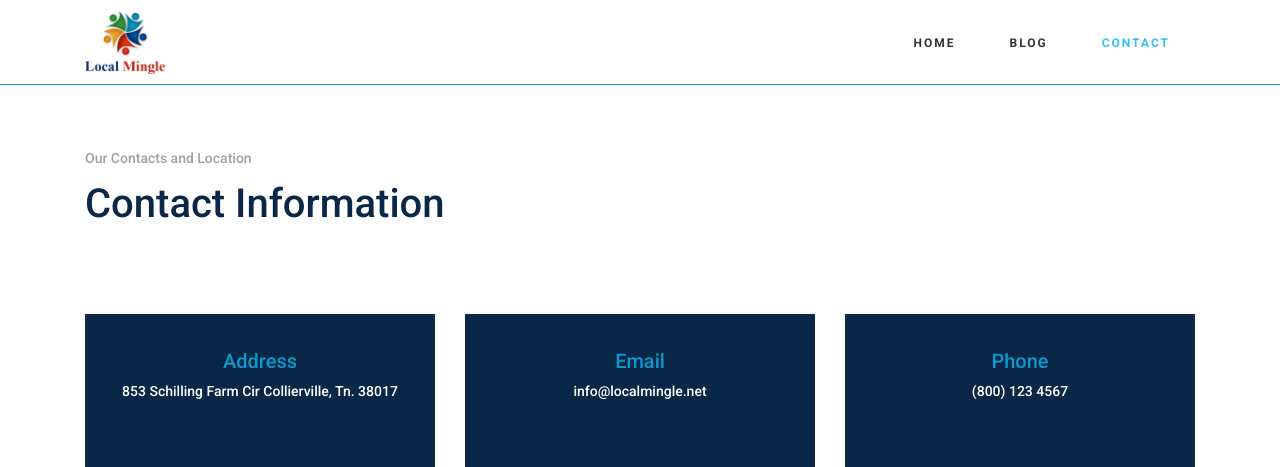
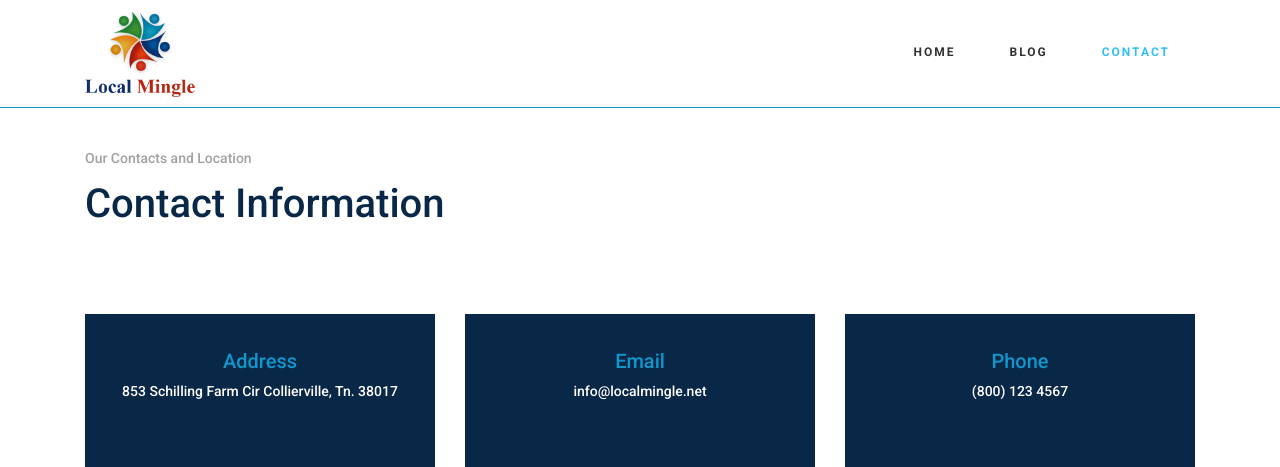
Before and after one commit to pankajsplice/social-media, a Django app: page /contact/ in a window 1280 px wide. Shown: the top 467 px of the page. Run offline with Django 3.2, Linux system fonts and the light colour scheme; some libraries are stand-ins or nearby versions.

Commit message:
logo width updated.

```diff
--- a/static/css/style.css
+++ b/static/css/style.css
@@ -24,7 +24,7 @@
     margin-top: 20px;
     cursor: pointer;}
 .head-menu {background-color: #fff; padding: 20px 0;}
-.head-menu .menu ul{list-style:none; margin:20px 0 0 0; padding: 0;
+.head-menu .menu ul{list-style:none; margin:29px 0 0 0; padding: 0;
  text-align: right;}
 .head-menu .menu ul li{display:inline-block; padding: 0 10px;}
 .head-top  {font-weight: 600;}
@@ -55,7 +55,7 @@
     -webkit-transition: all 0.7s ease 0s;
     z-index: 125;
 }
-.fixed#header .logo img{ width: 70px; }
+.fixed#header .logo img{ width: 90px; }
 .fixed#header a{    color: #004083; font-size:13px;}
 .fixed#header .head-menu .menu ul{ margin-top: 25px; }
 
@@ -65,7 +65,7 @@
 .fixed#header .head-log{display: none;}
 
 
-.logo  img{ width: 80px; }
+.logo  img{ width: 110px; }
 .logo span {color: #c1e277;}
 .mob { display: none; }
 /*.carousel-indicators { display: none; }*/
@@ -216,7 +216,7 @@
 
 .head-menu.head-menu-add {border-bottom: 1px solid #0e98cd;
     background-color: white;}
-    .head-menu.head-menu-add .head-log img{ width: 80px; }
+    .head-menu.head-menu-add .head-log img{ width: 110px; }
 .privacy { padding:150px 0 50px 0; background-color: #fff;}
 .privacy h1 {
     font-size: 40px;
```
